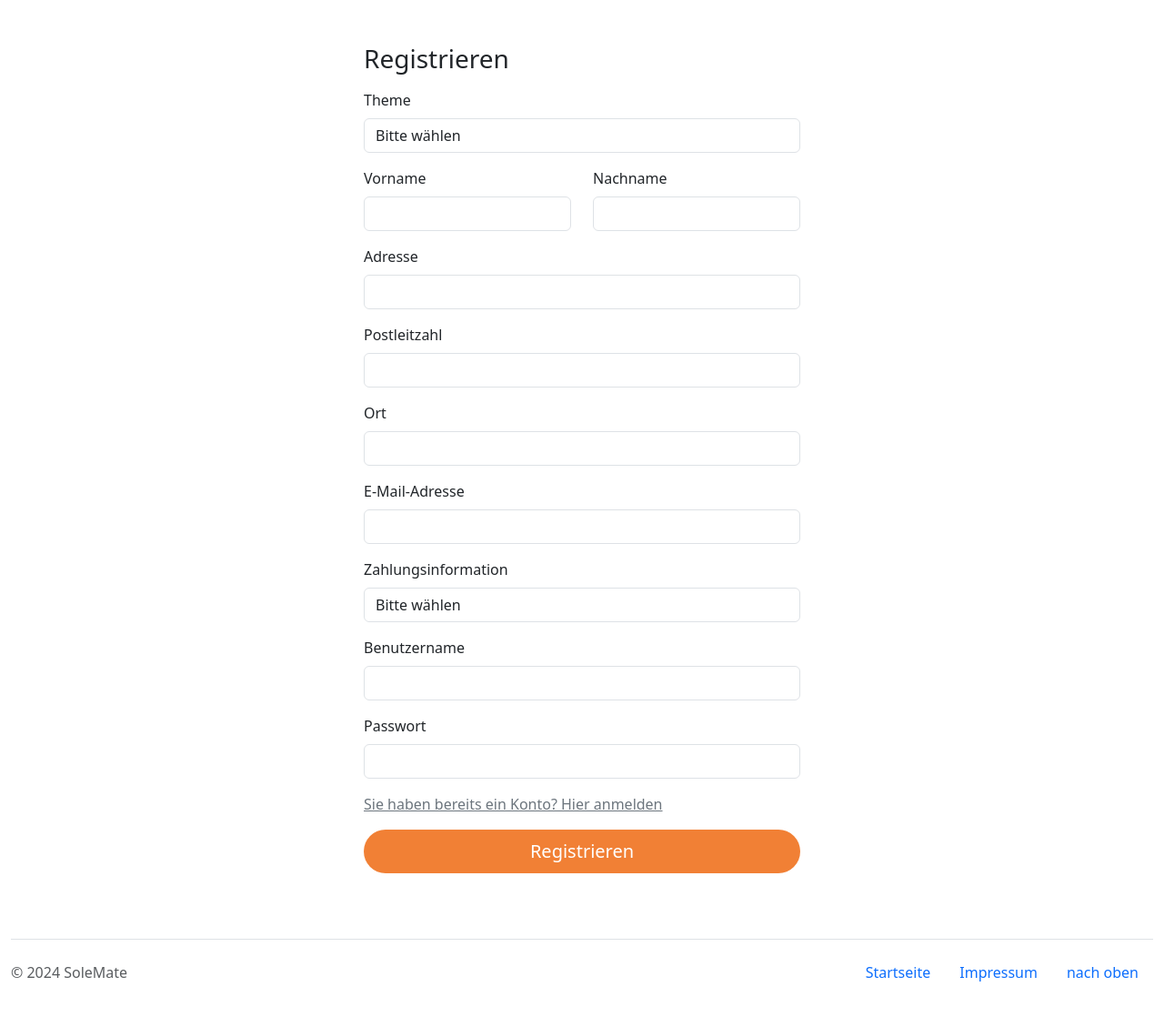
After one commit to Csisko3/SoleMate, a PHP site: page /sites/user_register.php in a window 1280 px wide. The commit adds this page. Shown: the whole page at 91% size. Run offline with PHP 8.4, Linux system fonts and the light colour scheme; a stand-in replaces the project's code that opens the database connection.

Commit message:
change footer + header, implemented FE + BE registration function but still bugged, added style.css

```diff
--- /dev/null
+++ b/frontend/js/users.js
@@ -0,0 +1,47 @@
+document.addEventListener("DOMContentLoaded", function () {
+  const registrationForm = document.getElementById("registrationForm");
+
+  $("#registrationForm").on("submit", function (e) {
+    e.preventDefault(); //verhindert Standardaktion
+    const form = $(e.target);
+    const json = getFormJSON(e.target);
+
+    // validierungen hier ? oder als extra function und dann abrufen
+
+    console.log(json);
+  });
+
+  function registerUser(json) {
+    $.ajax({
+      type: "POST",
+      url: "/SoleMate/backend/logic/RequestHandler.php?resource=user",
+      cache: false,
+      data: JSON.stringify(json), //converts js object into string format
+      dataType: "json",
+      contentType: 'application/json',
+      success: function (response) {
+          console.log("Successfully created user");
+          alert("Benutzer erfolgreich registriert.");
+      },
+      error: function (xhr, status, error) {
+        console.log(json);
+        console.log("Error:", error);
+        console.log("Response Text:", xhr.responseText);
+      },
+    });
+  }
+
+  /**
+   * Creates a json object including fields in the form
+   *
+   * @param {HTMLElement} form The form element to convert
+   * @return {Object} The form data
+   */
+  const getFormJSON = (form) => {
+    const data = new FormData(form);
+    return Array.from(data.keys()).reduce((result, key) => {
+      result[key] = data.get(key);
+      return result;
+    }, {});
+  };
+});
--- /dev/null
+++ b/frontend/res/css/style.css
@@ -0,0 +1,155 @@
+
+
+.login-em {
+  border-bottom-left-radius: 0px;
+  border-bottom-right-radius: 0px;
+}
+
+.login-pw {
+  border-top-left-radius: 0px;
+  border-top-right-radius: 0px;
+  border-top: 0px;
+}
+
+.c-item{
+  height: 480px;
+}
+
+.c-img{
+  height: 100%;
+  object-fit: cover;
+}
+
+.i-img{
+  height: 200px;
+}
+
+.imp-img{
+  height: 175px;
+  width: 150px;
+  margin-left: 5px;
+}
+
+.btn:hover, .btn:focus{
+  color: #f18035;
+  background-color: white !important;
+  border-color: #f18035;
+}
+
+.btn{
+  background-color: #f18035 !important;
+  color: white;
+  border-radius: 30px;
+}
+
+.btn_admin{
+  background-color: #f18035 !important;
+  color: white;
+  border-radius: 20px;
+}
+
+.btn_admin:hover, .btn_admin:focus{
+  color: #f18035;
+  background-color: white !important;
+  border-color: #f18035;
+}
+
+.navbar-toggler {
+  border:none;
+}
+
+.navbar-toggler:focus {
+  box-shadow: none;
+  outline: none;
+}
+
+.navbar{
+  background-color: #f18035;
+}
+
+.navbar-nav {
+  display: flex;
+  align-items: stretch;
+}
+
+.bla {
+  color: white;
+  padding: 10px 0;
+  margin: 0;
+  flex: 1;
+}
+
+.bla:hover {
+  color: #f18035;
+  background-color: white;
+  padding: 10px 0;
+  margin: 0;
+}
+
+.formular{
+  max-width:480px;
+  margin:auto;
+}
+
+.card {
+  max-width: auto;
+  margin: 30px 20px 20px 20px;
+}
+
+.card-btn {
+  margin-top: 35px;
+  padding-top: 15px;
+  text-align: right;
+}
+
+.foot{
+  background-color: black;
+  color: white;
+}
+
+.checkbox {
+  text-align: right;
+}
+
+.hallo{
+  color: white;
+}
+
+.reservation-item {
+  background-color: #ffc107;
+  border: 3px solid black;
+  padding: 15px;
+  margin-bottom: 15px;
+  border-radius: 5px;
+}
+
+.img-thumbnail {
+  max-width: 300px;
+}
+
+body {
+    display: flex;
+    flex-direction: column;
+    min-height: 100vh;
+    margin: 0;
+}
+
+.content {
+    flex: 1;
+}
+
+.foot {
+    flex-shrink: 0;
+    width: 100%;
+    position: fixed;
+    bottom: 0;
+    background-color: #333; /* Hintergrundfarbe des Footers */
+    color: white; /* Textfarbe des Footers */
+    padding: 20px; /* Innenabstand des Footers */
+}
+
+.foot a {
+    color: white; /* Farbe der Links im Footer */
+    text-decoration: none;
+    margin-right: 10px; /* Abstand zwischen den Links im Footer */
+}
--- a/frontend/res/layout/footer.php
+++ b/frontend/res/layout/footer.php
@@ -1,27 +1,11 @@
-<!DOCTYPE html>
-<html lang="en">
-
-<head>
-  <meta charset="UTF-8">
-  <meta http-equiv="X-UA-Compatible" content="IE=edge">
-  <meta name="viewport" content="width=device-width, initial-scale=1.0">
-  <title>Footer</title>
-    <!-- CSS wird noch implementiert <link rel="stylesheet"  href="./res/css/xy"> -->
-</head>
-
-<body>
 <div class="container-fluid">
     <footer class="d-flex flex-wrap justify-content-between align-items-center py-3 my-4 border-top">
       <p class="col-md-4 mb-0 text-muted">&copy; 2024 SoleMate</p>
-    <ul class="nav col-md-4 justify-content-end">
-        <li><a href="../index.php" class=" ">Startseite</a></li>
-        <li><a href="../sites/impressum.php" class=" ">Impressum</a></li>
-        <li><a href="#" class=" ">nach oben</a></li>
+    <ul class="nav col-md-5 justify-content-end">
+        <li class="nav-item"><a href="./index.php" class="nav-link">Startseite</a></li>
+        <li class="nav-item"><a href="./sites/impressum.php" class="nav-link">Impressum</a></li>
+        <li class="nav-item"><a href="#" class="nav-link">nach oben</a></li>
     </ul>
 
     </footer>
-  </div>
-</body>
-
-
-</html>
+</div>
--- a/frontend/res/layout/header.php
+++ b/frontend/res/layout/header.php
@@ -6,13 +6,18 @@
     <title>Solemate</title>
     <!-- implement bootstrap -->
     <link rel="stylesheet" href="https://cdn.jsdelivr.net/npm/bootstrap@5.3.2/dist/css/bootstrap.min.css">
-    <!-- CSS wird noch implementiert
-    <link rel="stylesheet" href="./res/css/xy"> <!-- Reihenfolge der CSS Datein ist wichtig -->
-    <!-- -->
+    <!-- own css -->
+    <link rel="stylesheet" href="../res/css/style.css"> <!-- Reihenfolge der CSS Datein ist wichtig -->
+
     <script src="https://cdn.jsdelivr.net/npm/bootstrap@5.3.2/dist/js/bootstrap.bundle.min.js"></script>
+    <!-- Include jQuery from a CDN -->
+    <script src="https://code.jquery.com/jquery-3.6.0.min.js"></script>
 
     <?php
-        session_start();
+    //Session muss für jede html gesetzt werden
+    if (!isset($_SESSION)) {
+    session_start();
+    }
     ?>
 
 
--- /dev/null
+++ b/frontend/res/layout/sessions.php
@@ -0,0 +1,4 @@
+<?php
+require_once('../backend/config/dbaccess.php');
+
+?>
--- /dev/null
+++ b/frontend/sites/user_register.php
@@ -0,0 +1,97 @@
+<?php
+include '../res/layout/header.php';
+
+error_reporting(E_ALL);
+ini_set('display_errors', 1);
+
+?>
+
+<body>
+    <div class="mt-5">
+        <form class="formular" id="registrationForm" action="" method="post">
+            <h1 class="h3 mb-3 font-weight-normal">Registrieren</h1>
+
+            <div class="mb-3">
+                <label for="anrede" class="form-label">Theme</label>
+                <select class="form-control" id="anrede" name="anrede" required>
+                    <option value="" selected disabled>Bitte wählen</option>
+                    <option value="Herr">Herr</option>
+                    <option value="Frau">Frau</option>
+                    <option value="diverse">Divers</option>
+                </select>
+            </div>
+
+            <div class="row mb-3">
+                <div class="col-md-6">
+                    <label for="vorname" class="form-label">Vorname</label>
+                    <input type="text" class="form-control" id="vorname" name="firstname" required>
+                </div>
+                <div class="col-md-6">
+                    <label for="nachname" class="form-label">Nachname</label>
+                    <input type="text" class="form-control" id="nachname" name="lastname" required>
+                </div>
+            </div>
+
+            <div class="mb-3">
+                <label for="adresse" class="form-label">Adresse</label>
+                <input type="text" class="form-control" id="adresse" name="adress" required>
+            </div>
+
+            <div class="mb-3">
+                <label for="postleitzahl" class="form-label">Postleitzahl</label>
+                <input type="text" class="form-control" id="postleitzahl" name="postcode" required>
+            </div>
+
+            <div class="mb-3">
+                <label for="ort" class="form-label">Ort</label>
+                <input type="text" class="form-control" id="ort" name="city" required>
+            </div>
+
+            <div class="mb-3">
+                <label for="email" class="form-label">E-Mail-Adresse</label>
+                <input type="email" class="form-control" id="email" name="email" required>
+            </div>
+
+            <div class="mb-3">
+                <label for="zahlungs_info" class="form-label">Zahlungsinformation</label>
+                <select class="form-control" id="zahlungs_info" name="payment_info" required>
+                    <option value="" selected disabled>Bitte wählen</option>
+                    <option value="banküberweisung">Banküberweisung</option>
+                    <option value="SEPA_Lastschrift">SEPA-Lastschrift</option>
+                    <option value="PayPal">PayPal</option>
+                </select>
+            </div>
+
+
+            <div class="mb-3">
+                <label for="benutzername" class="form-label">Benutzername</label>
+                <input type="text" class="form-control" id="Benutzername" name="username" required>
+            </div>
+
+            <div class="mb-3">
+                <label for="passwort" class="form-label">Passwort</label>
+                <input type="password" class="form-control" id="passwort" name="password" required>
+            </div>
+
+<!--             <div class="mb-3">
+                <label for="passwortKontrolle" class="form-label">Passwort bestätigen</label>
+                <input type="password" class="form-control" id="passwortKontrolle" name="confirmPassword" required>
+            </div>
+ -->
+
+            <div>
+                <a href="../sites/login.php" class="link-secondary">Sie haben bereits ein Konto? Hier anmelden</a>
+            </div>
+
+            <div class="mt-3 d-grid gap-2">
+                <button class="btn btn-lg mb-5" formnovalidate type="submit" name="submit">Registrieren</button>
+            </div>
+        </form>
+    </div>
+</body>
+<script src="../js/users.js"></script>
+
+
+<?php
+include '../res/layout/footer.php';
+?>
```
Also changed, not shown: backend/config/dbaccess.php (+7 -3 lines), backend/logic/RequestHandler.php (added, +34 -0 lines), backend/logic/userLogic.php (added, +82 -0 lines), backend/models/user.php (added, +31 -0 lines), README.md.
